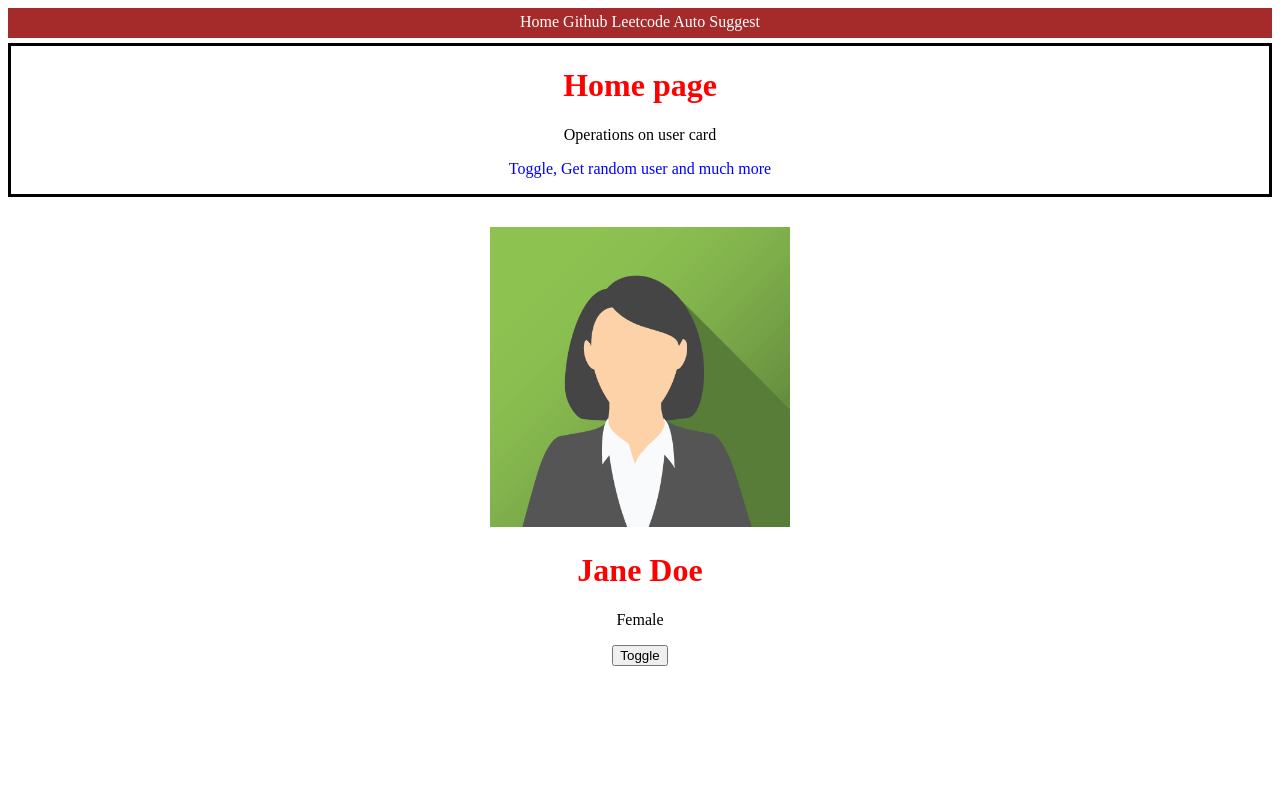
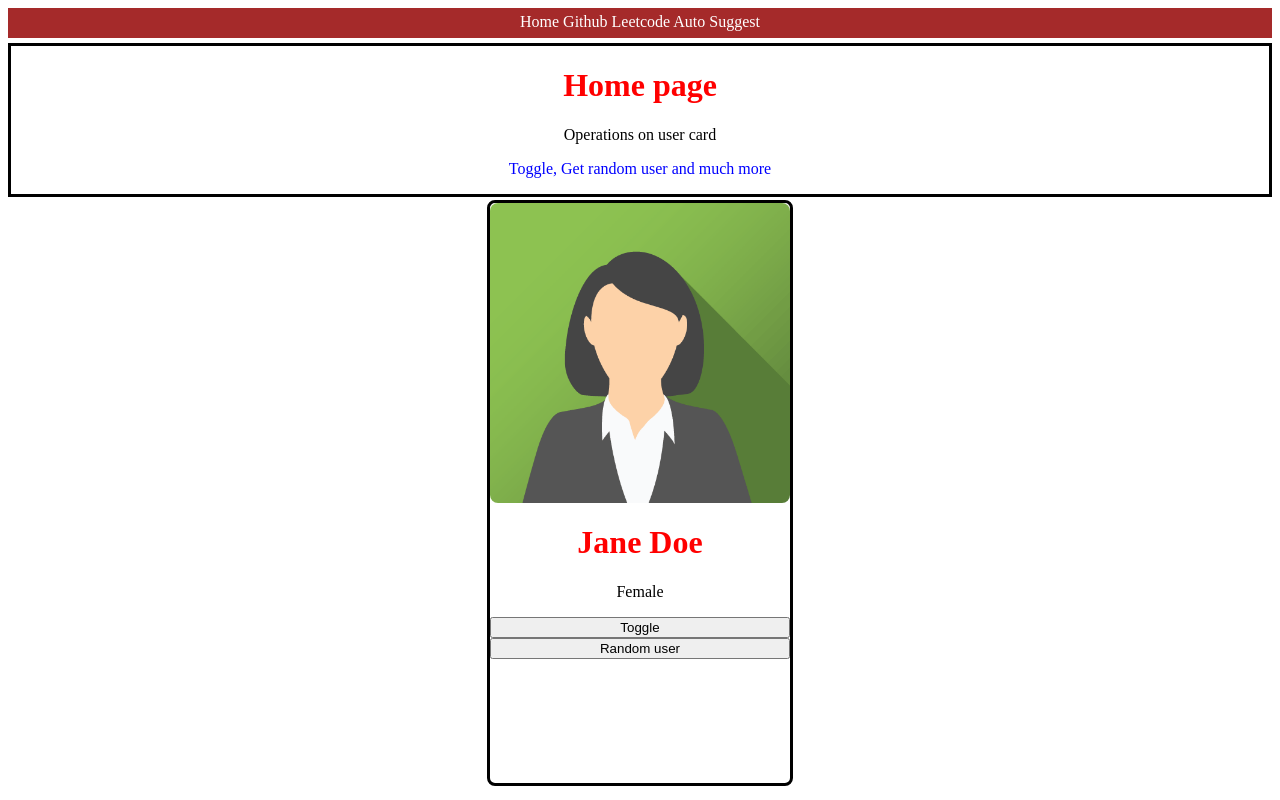
Before and after one commit to CHINNAPAPOLLAMANASAREDDY/auto-suggest, a website: page frontend/index.html in a window 1280 px wide. Drawn offline with Linux system fonts and the light colour scheme.

Commit message:
add randomuser

```diff
--- a/frontend/index.css
+++ b/frontend/index.css
@@ -28,16 +28,28 @@
 
 }
 #card{
+    align-items: center;
+    margin-top: 5px;
+    border:3px solid black;
     width:300px;
-    margin:auto;
-    margin-top: 10px;
-    text-align: center;
-
-    padding: 20px;
+    height:580px;
+    margin:3px auto;
+    border-radius: 8px;
 
 
 }
-#card-img img{
+#card-img {
     width:300px;
     height:300px;
 }
+img{
+    width:300px;
+    height:300px;
+    border-radius: 8px;
+}
+#action{
+    text-align: center;
+}
+button{
+    width:100%;
+}
--- a/frontend/index.html
+++ b/frontend/index.html
@@ -26,6 +26,7 @@
             <h1 id="card-name"> Jane Doe </h1>
             <p id="card-gender"> Female </p>
             <button id=""toggle-btn onclick="toggle()"> Toggle </button>
+            <button onclick="getRandomUser()">Random user</button>
         </div>
     </div>
     <script src="index.js"></script>
--- a/frontend/index.js
+++ b/frontend/index.js
@@ -12,6 +12,7 @@
 ]
 let curUserId = 0;
 function toggle(){
+
   if(curUserId == 0)
     curUserId=1;
   else
@@ -20,4 +21,30 @@
   document.getElementById("img").src=users[curUserId].image;
   // name
   document.getElementById("card-name").innerText=users[curUserId].name;
+  document.getElementById("card-gender").innerText=users[curUserId].gender;
+
 }
+function getRandomUser()
+{
+  fetch("https://randomuser.me/api")
+    .then(function (data){
+      return data.json()
+    })
+    .then(function (parsedData){
+      // console.log(parsedData)
+      let gender = parsedData.results[0].gender;
+
+      let first = parsedData.results[0].name.first;
+      let last = parsedData.results[0].name.last;
+      let name = first  + " " + last;
+      let imageUrl = parsedData.results[0].picture.large;
+
+      // gender
+      document.getElementById("card-gender").innerText=gender;
+      // name
+      document.getElementById("card-name").innerText=name
+      // img
+      document.getElementById("img").src=imageUrl
+
+    })
+}
--- a/server.js
+++ b/server.js
@@ -2,6 +2,7 @@
 const app=express()
 
 const PORT=process.env.PORT || 3002;
+console.log("backend")
 // web server:
 app.use(express.static("frontend"))
 
```
